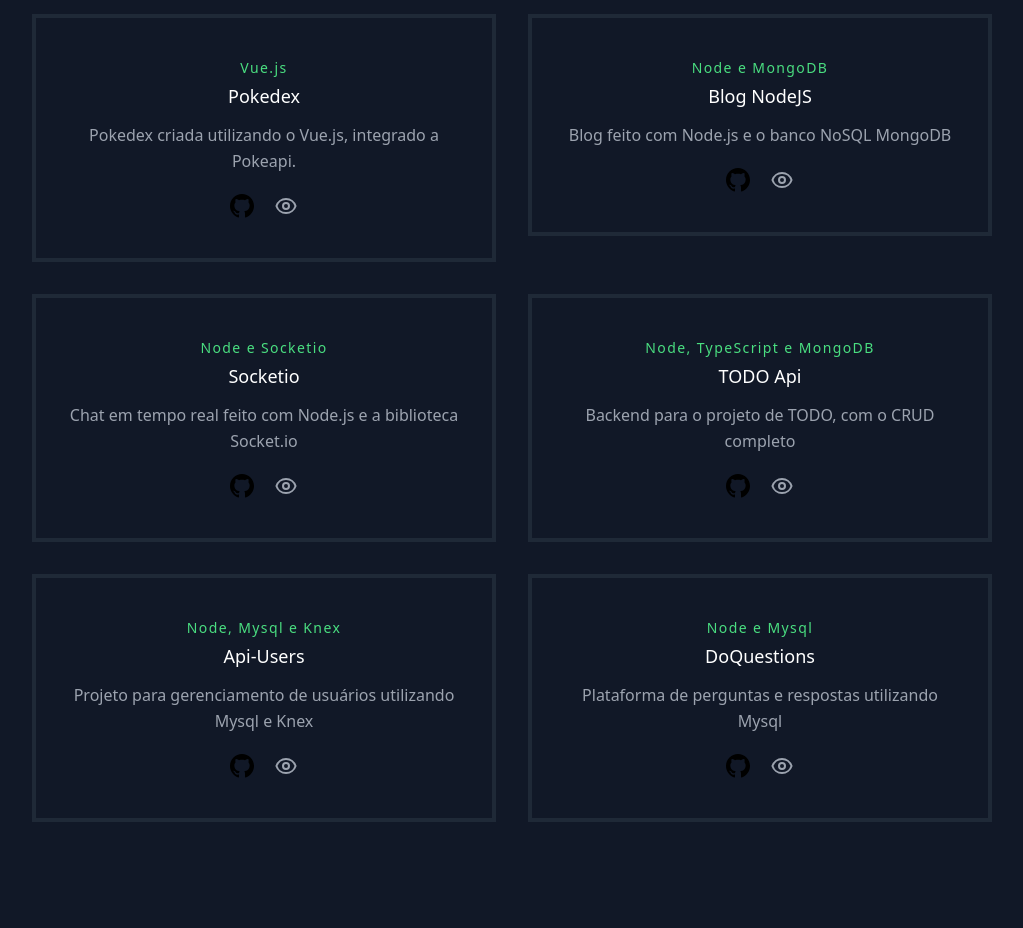
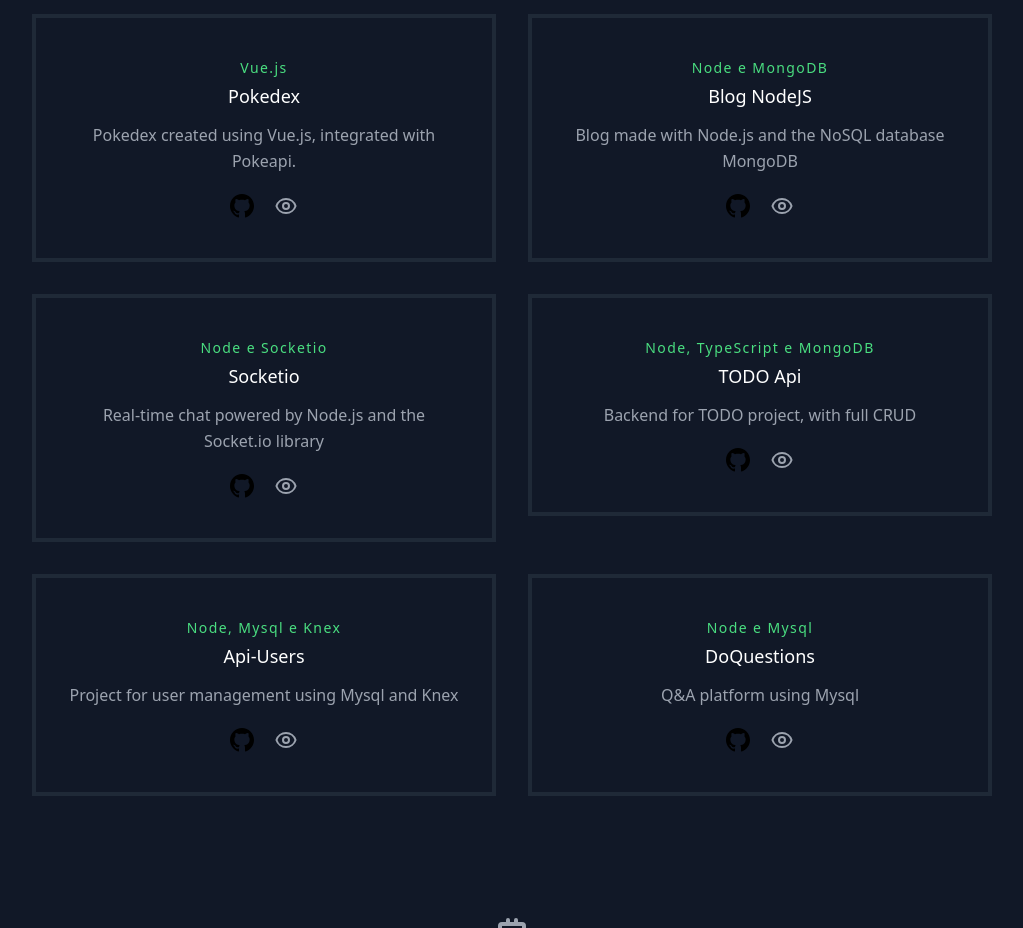
Before and after one commit to gilbertomoj/portifolio, a React (Create React App) app: page / in a window 1280 px wide. Shown: the part 760-1688 px from the top of the page, without its empty margins (128-1151 px from the left). Built offline with nearby package versions, Linux system fonts and the light colour scheme.

Commit message:
Update data.js

```diff
--- a/src/data.js
+++ b/src/data.js
@@ -3,7 +3,7 @@
     title: "Pokedex",
     subtitle: "Vue.js",
     description:
-      "Pokedex criada utilizando o Vue.js, integrado a Pokeapi.",
+      "Pokedex created using Vue.js, integrated with Pokeapi.",
     image: "https://raw.githubusercontent.com/gilbertomoj/Pokedex/master/.github/web.PNG",
     github: "https://github.com/gilbertomoj/Pokedex",
     link: "https://pokedex-three-delta.vercel.app/",
@@ -12,7 +12,7 @@
     title: "Blog NodeJS",
     subtitle: "Node e MongoDB",
     description:
-      "Blog feito com Node.js e o banco NoSQL MongoDB",
+      "Blog made with Node.js and the NoSQL database MongoDB",
     image: "",
     github: "https://github.com/gilbertomoj/blognodejs",
     link: "https://github.com/gilbertomoj/blognodejs",
@@ -21,7 +21,7 @@
     title: "Socketio",
     subtitle: "Node e Socketio",
     description:
-      "Chat em tempo real feito com Node.js e a biblioteca Socket.io ",
+      "Real-time chat powered by Node.js and the Socket.io library",
     image: "https://v1.tailwindcss.com/img/card-top.jpg",
     github: "https://github.com/gilbertomoj/socketio",
     link: "https://github.com/gilbertomoj/socketio",
@@ -30,7 +30,7 @@
     title: "TODO Api",
     subtitle: "Node, TypeScript e MongoDB",
     description:
-      "Backend para o projeto de TODO, com o CRUD completo",
+      "Backend for TODO project, with full CRUD",
     image: "https://v1.tailwindcss.com/img/card-top.jpg",
     github: "https://github.com/gilbertomoj/todo-api",
     link: "https://github.com/gilbertomoj/todo-api",
@@ -39,7 +39,7 @@
     title: "Api-Users",
     subtitle: "Node, Mysql e Knex",
     description:
-      "Projeto para gerenciamento de usuários utilizando Mysql e Knex",
+      "Project for user management using Mysql and Knex",
     image: "https://v1.tailwindcss.com/img/card-top.jpg",
     github: "https://github.com/gilbertomoj/api-users",
     link: "https://github.com/gilbertomoj/api-users",
@@ -48,7 +48,7 @@
     title: "DoQuestions",
     subtitle: "Node e Mysql",
     description:
-      "Plataforma de perguntas e respostas utilizando Mysql",
+      "Q&A platform using Mysql",
     image: "https://v1.tailwindcss.com/img/card-top.jpg",
     github: "https://github.com/gilbertomoj/DoQuestions",
     link: "https://github.com/gilbertomoj/DoQuestions",
```
